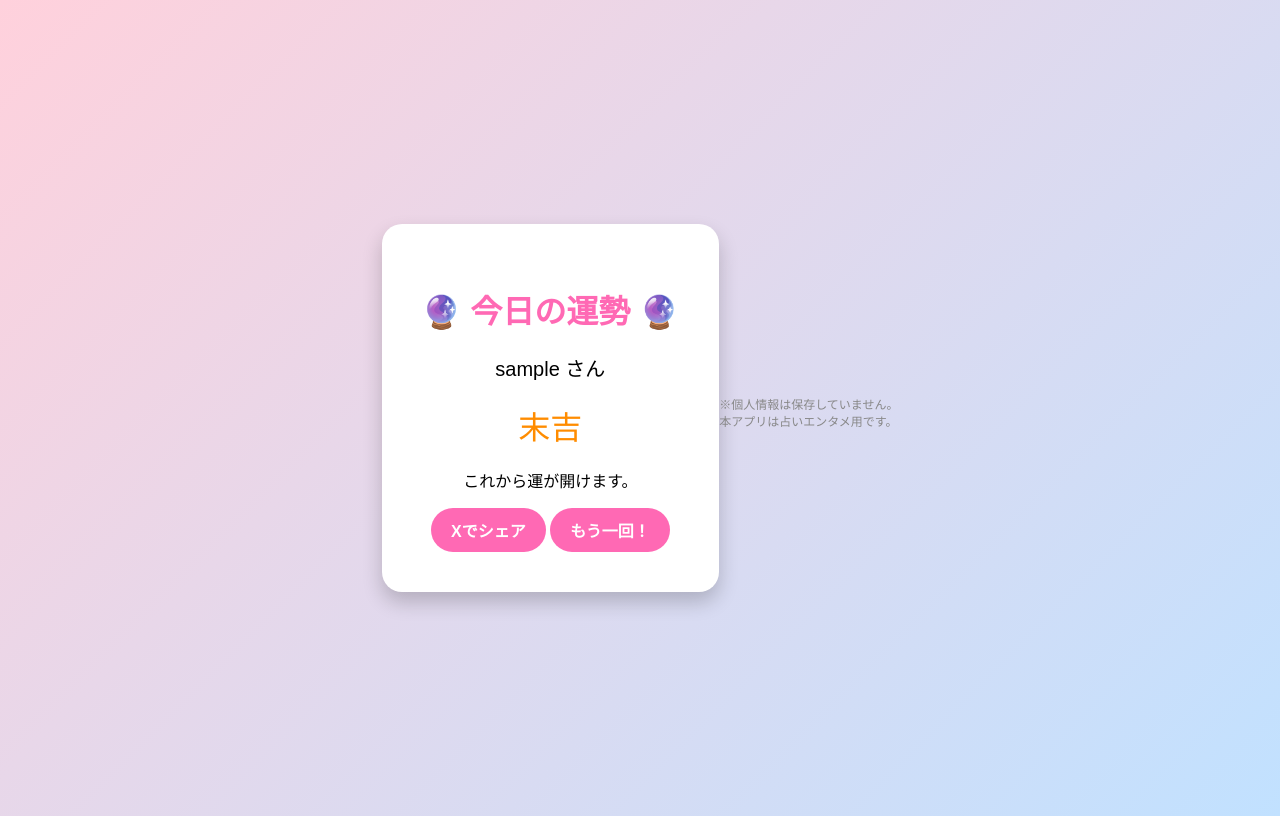
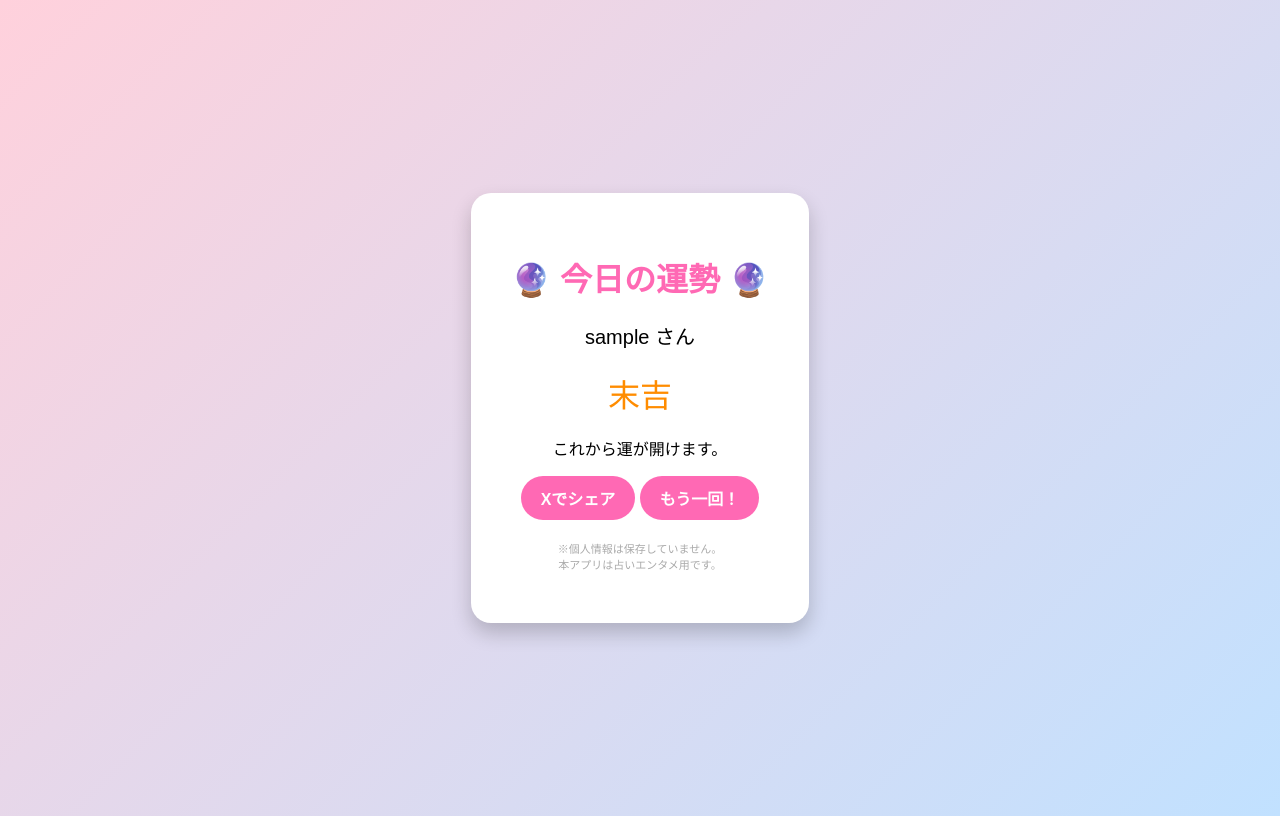
Before and after one commit to pagutaro-o0/omikuji-app, a Flask app: a page that uses templates/fortune.html in a window 1280 px wide. Run offline with Flask 3, Linux system fonts and the light colour scheme.

Commit message:
move disclaimer into card

```diff
--- a/static/style.css
+++ b/static/style.css
@@ -41,6 +41,7 @@ h1 {
 }
 .note {
   margin-top: 20px;
-  font-size: 12px;
-  color: #888;
+  font-size: 11px;
+  color: #aaa;
+  text-align: center;
 }
--- a/templates/fortune.html
+++ b/templates/fortune.html
@@ -19,10 +19,10 @@
   Xでシェア
 </a>
     <a href="/fortune/{{ name }}" class="btn">もう一回！</a>
+        <p class="note">
+      ※個人情報は保存していません。<br>
+      本アプリは占いエンタメ用です。
+    </p>
   </div>
-  <p class="note">
-  ※個人情報は保存していません。<br>
-  本アプリは占いエンタメ用です。
-</p>
 </body>
 </html>
```
Also changed, not shown: 1 other file.
